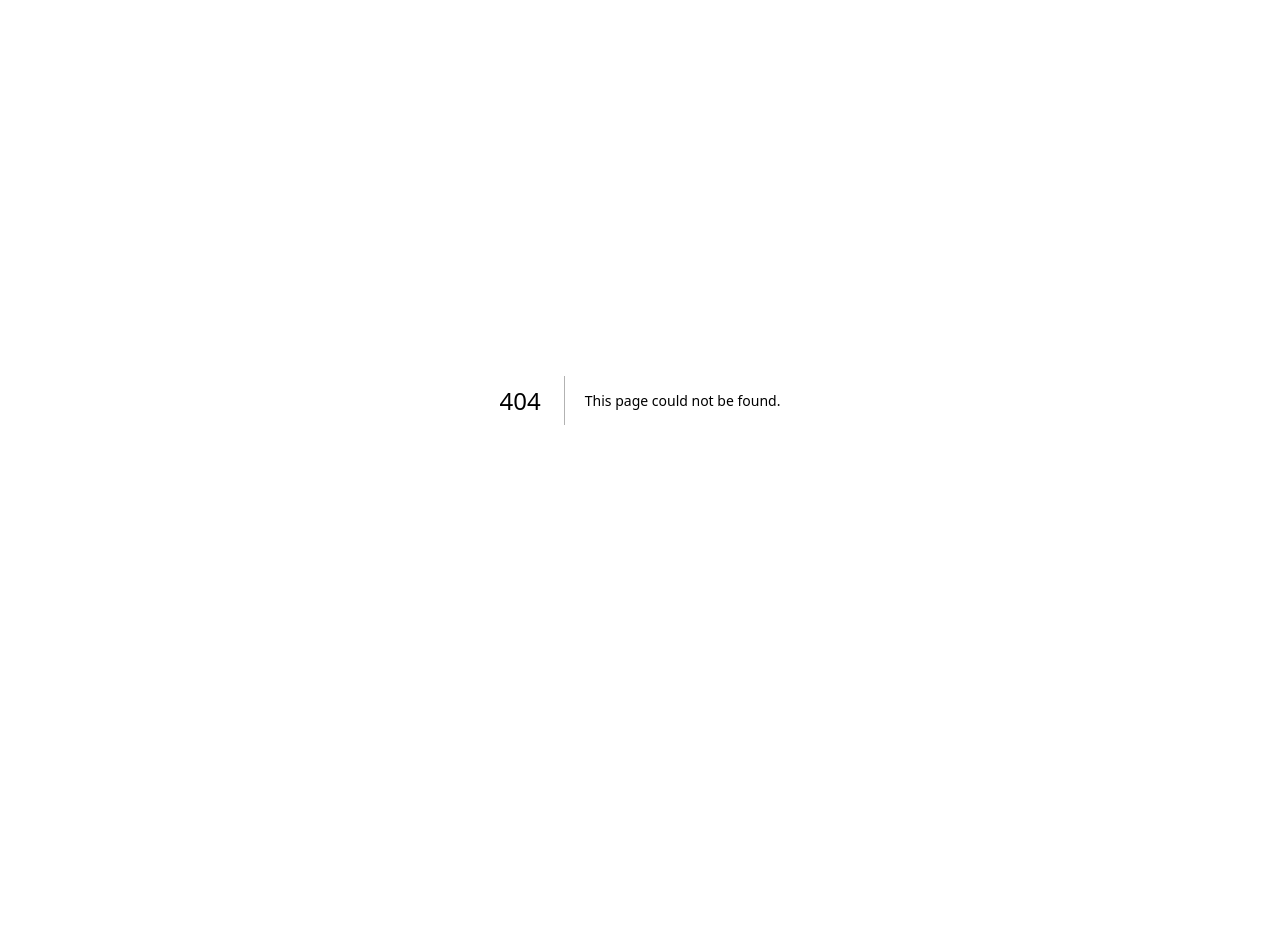
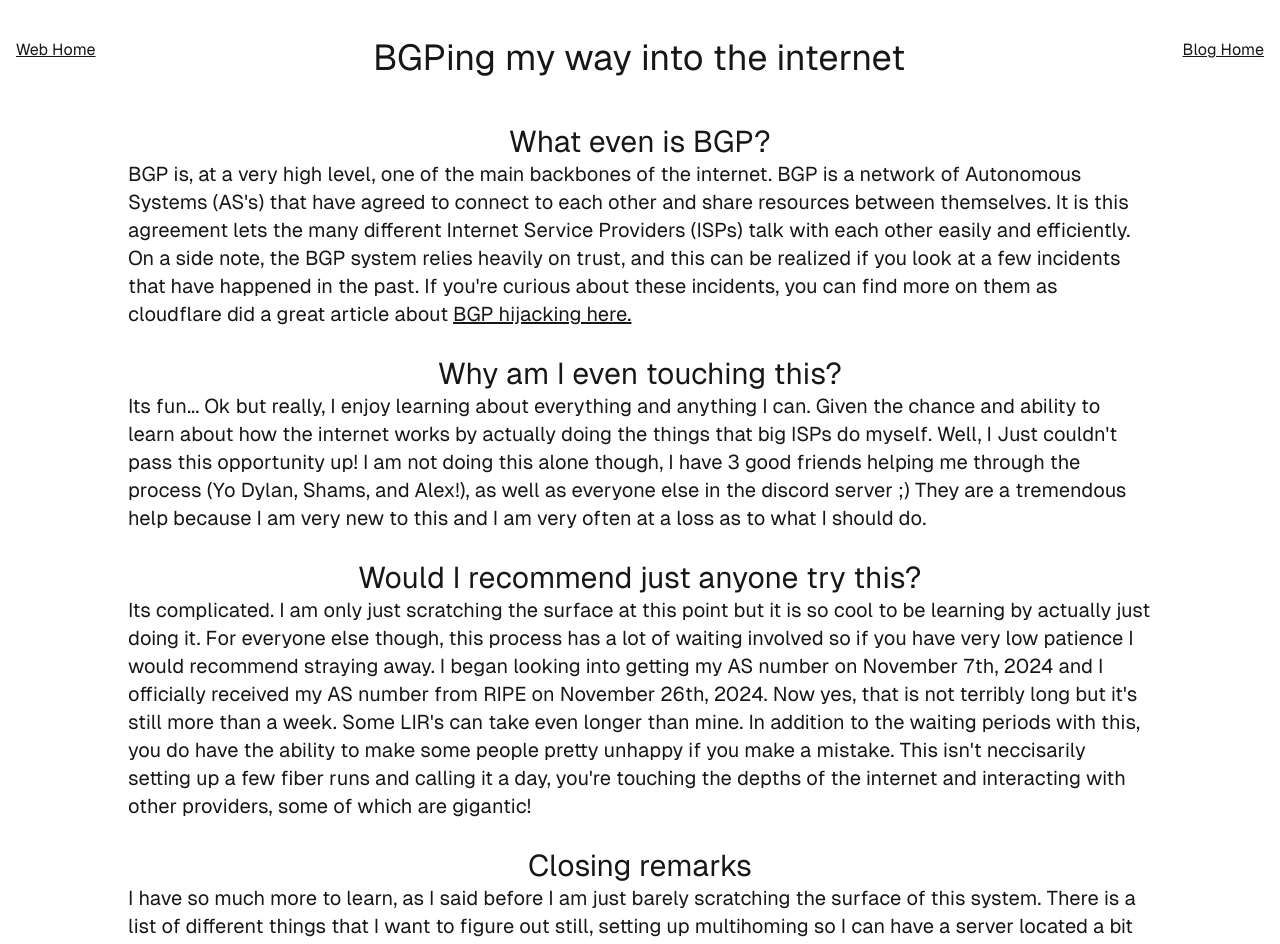
Before and after one commit to nate-moo/as213801.net, a Next.js app: page /blog/bgping-my-way in a window 1280 px wide. Before the commit this address had no page. Shown: the top 944 px of the page. Before the commit the page ends 800 px from the top, so only its background shows below. Built offline with nearby package versions, Linux system fonts and the light colour scheme.

Commit message:
Setting up my RSS feed and the blog structure

```diff
--- /dev/null
+++ b/src/app/blog/bgping-my-way/page.tsx
@@ -0,0 +1,71 @@
+import type {Metadata} from "next";
+
+export const metadata: Metadata = {
+    title: "BGPing my way into the internet",
+    description: "Learning about the Border Gateway Protocol, and actually utilizing it with my own IP space",
+    authors: { name: "Nate M", url: "https://www.as213801.net"},
+    category: "Networking",
+};
+
+export default function bgpingMyWay() {
+    return (
+        <div
+            className="grid grid-rows-[20px_1fr_20px] items-center justify-items-center min-h-screen py-10 pb-20 gap-16 font-[family-name:var(--font-geist-sans)]">
+            <div className={"md:inline-flex w-full md:mt-4 text-center mt-16"}>
+                <a href={"/"}> <h1 className={"text-1xl md:ml-4 underline lg:block block"}>Web Home</h1> </a>
+                <h1 className={"text-4xl ml-auto mr-auto mx-2 text-center"}>BGPing my way into the internet</h1>
+                <a href={"/blog"}> <h1 className={"text-1xl md:mr-4 underline lg:block block"}>Blog Home</h1> </a>
+            </div>
+
+            <div className={"md:mx-32 mx-2 md:text-xl"}>
+                <h2 className={"text-3xl text-center"}>
+                    What even is BGP?
+                </h2>
+                <p>
+                    BGP is, at a very high level, one of the main backbones of the internet. BGP is a network of
+                    Autonomous Systems (AS&#39;s) that have agreed to connect to each other and share resources
+                    between themselves. It is this agreement lets the many different Internet Service Providers (ISPs)
+                    talk with each other easily and efficiently. On a side note, the BGP system relies heavily on trust,
+                    and this can be realized if you look at a few incidents that have happened in the past. If you&#39;re curious
+                    about these incidents, you can find more on them as cloudflare did a great article
+                    about <a href={"https://www.cloudflare.com/learning/security/glossary/bgp-hijacking/"} className={"underline"}>BGP hijacking here.</a>
+                </p>
+                <br/>
+                <h2 className={"text-3xl text-center"}>
+                    Why am I even touching this?
+                </h2>
+                <p>
+                    Its fun... Ok but really, I enjoy learning about everything and anything I can. Given the chance and ability to
+                    learn about how the internet works by actually doing the things that big ISPs do myself. Well, I
+                    Just couldn&#39;t pass this opportunity up! I am not doing this alone though, I have 3 good friends helping
+                    me through the process (Yo Dylan, Shams, and Alex!), as well as everyone else in the discord server ;)
+                    They are a tremendous help because I am very new to this and I am very often at a loss as to what I should do.
+                </p>
+                <br/>
+                <h2 className={"text-3xl text-center"}>
+                    Would I recommend just anyone try this?
+                </h2>
+                <p>
+                    Its complicated. I am only just scratching the surface at this point but it is so cool to be learning
+                    by actually just doing it. For everyone else though, this process has a lot of waiting involved so if
+                    you have very low patience I would recommend straying away. I began looking into getting my AS number
+                    on November 7th, 2024 and I officially received my AS number from RIPE on November 26th, 2024. Now yes,
+                    that is not terribly long but it&#39;s still more than a week. Some LIR&#39;s can take even longer than mine.
+                    In addition to the waiting periods with this, you do have the ability to make some people pretty unhappy
+                    if you make a mistake. This isn&#39;t neccisarily setting up a few fiber runs and calling it a day, you&#39;re
+                    touching the depths of the internet and interacting with other providers, some of which are gigantic!
+                </p>
+                <br/>
+                <h2 className={"text-3xl text-center"}>
+                    Closing remarks
+                </h2>
+                <p>
+                    I have so much more to learn, as I said before I am just barely scratching the surface of this system.
+                    There is a list of different things that I want to figure out still, setting up multihoming so I can have
+                    a server located a bit closer to me than the netherlands, as well as more diverse peers and routes.
+                    Maybe even getting the possibility of leasing a small block of IPv4 addresses to increase my presence.
+                </p>
+            </div>
+        </div>
+)
+}
```
